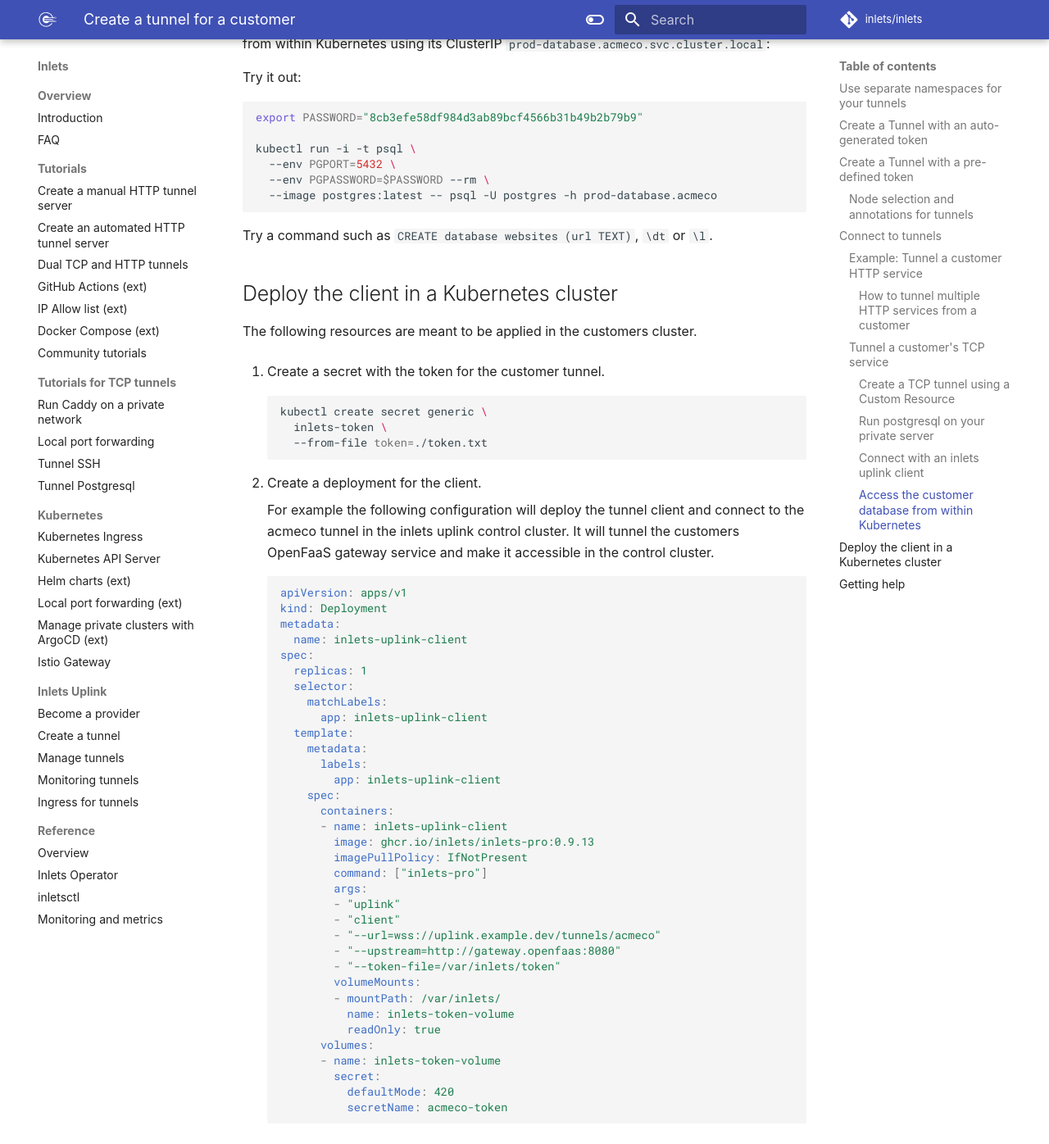
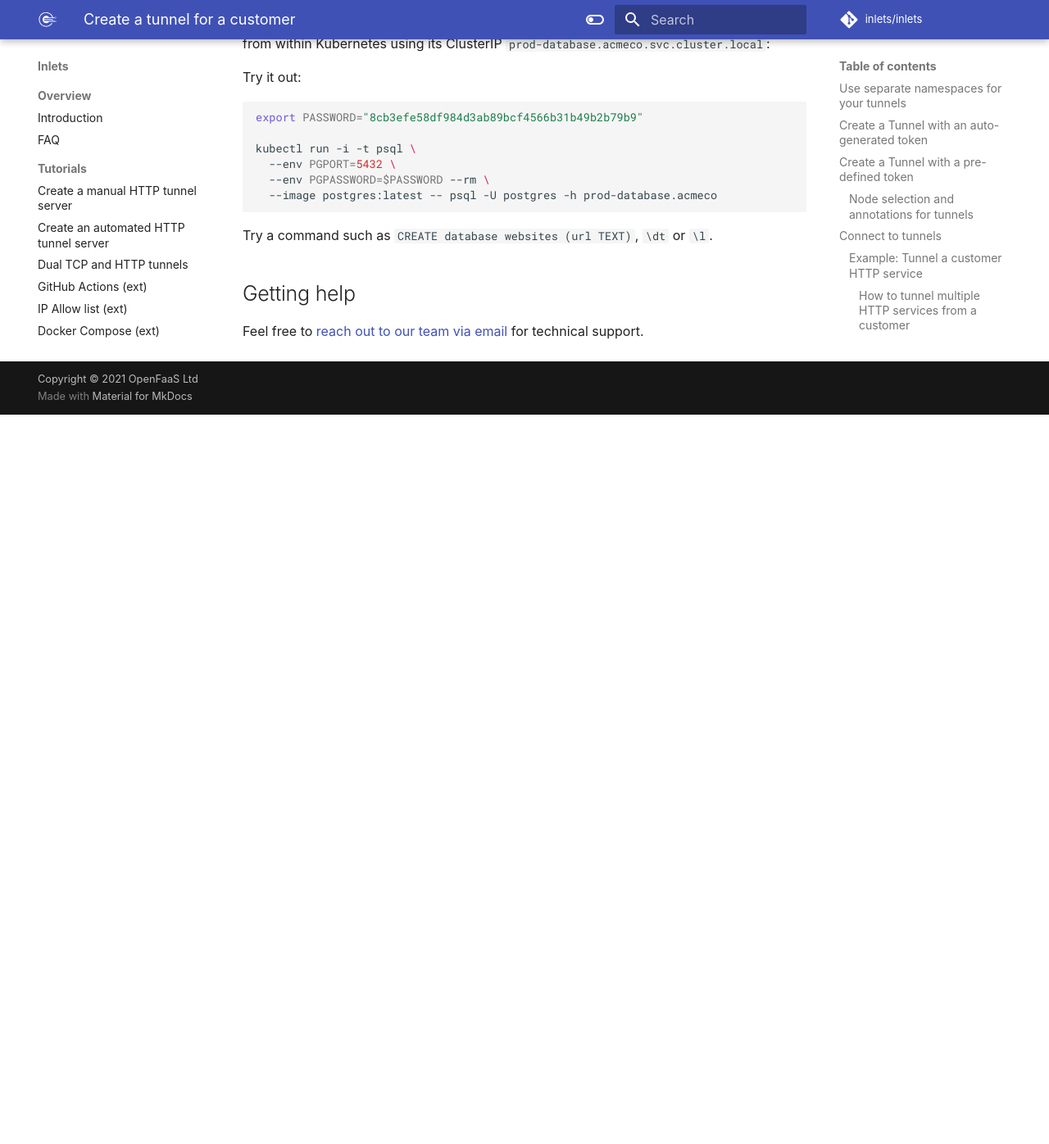
Before and after one commit to inlets/docs.inlets.dev, an MkDocs documentation site: the page built from docs/uplink/create-tunnels.md, in a window 1280 px wide and 1400 px high, scrolled down 6696 px. Shown: the top 1396 px of the window at 82% size. Built offline with MkDocs 1.6.1 and Material for MkDocs 9.7.7, drawn with Linux system fonts in a browser that asks for light colours; some web fonts are replaced; after the commit the page ends 7202 px from its top, so only the background shows below that; some of the changed lines change nothing that is shown.

Commit message:
Add connect to tunnels page in uplink docs
Add a separate page with instructions for generating connection
instuction for systemd and k8s.

Signed-off-by: Han Verstraete (OpenFaaS Ltd) <han@openfaas.com>

````diff
--- /dev/null
+++ b/docs/uplink/connect-to-tunnels.md
@@ -0,0 +1,130 @@
+# Connect to tunnels
+
+The tunnel plugin for the inlets-pro CLI can be used to get connection instructions for a tunnel.
+
+Whether the client needs to be deployed as a systemd service on the customers server or as a Kubernetes service, with the CLI it is easy to generate connection instructions for these different formats by setting the `--format` flag.
+
+Supported formats:
+
+- [CLI command](#get-connection-instructions)
+- [Systemd](#deploy-the-client-as-a-systemd-service)
+- [Kubernetes YAML Deployment](#deploy-the-client-in-a-kubernetes-cluster)
+
+Make sure you have the latest version of the tunnel command available:
+
+```bash
+inlets-pro plugin get tunnel
+```
+
+## Get connection instructions
+
+Generate the client command for the selected tunnel:
+
+```bash
+$ inlets-pro tunnel connect openfaas \
+    --domain uplink.example.com \
+    --upstream http://127.0.0.1:8080
+
+# Access your HTTP tunnel via: http://openfaas.tunnels:8000
+
+# Access your TCP tunnel via ClusterIP:
+#  openfaas.tunnels:5432
+
+inlets-pro uplink client \
+  --url=wss://uplink.example.com/tunnels/openfaas \
+  --token=tbAd4HooCKLRicfcaB5tZvG3Qj36pjFSL3Qob6b9DBlgtslmildACjWZUD \
+  --upstream=http://127.0.0.1:8080
+```
+
+Optionally the `--quiet` flag can be set to print the CLI command without the additional info.
+
+## Deploy the client as a systemd service
+
+To generate a systemd service file for the tunnel client command set the `--format` flag to `systemd`.
+
+```bash
+$ inlets-pro tunnel connect openfaas \
+    --domain uplink.example.com \
+    --upstream http://127.0.0.1:8080 \
+    --format systemd
+
+[Unit]
+Description=openfaas inlets client
+After=network.target
+
+[Service]
+Type=simple
+Restart=always
+RestartSec=5
+StartLimitInterval=0
+ExecStart=/usr/local/bin/inlets-pro uplink client --url=wss://uplink.example.com/tunnels/openfaas --token=tbAd4HooCKLRicfcaB5tZvG3Qj36pjFSL3Qob6b9DBlgtslmildACjWZUD --upstream=http://127.0.0.1:8080
+
+[Install]
+WantedBy=multi-user.target
+```
+
+Copy the service file over to the customer's host. Save the unit file as: `/etc/systemd/system/openfaas-tunnel.service`.
+
+Once the file is in place start the service for the first time:
+
+```bash
+sudo systemctl daemon-reload
+sudo systemctl enable --now openfaas-tunnel
+```
+
+Verify the tunnel client is running:
+
+```bash
+systemctl status openfaas-tunnel
+```
+
+You can also check the logs to see if the client connected successfully:
+
+```bash
+journalctl -u openfaas-tunnel
+```
+
+## Deploy the client in a Kubernetes cluster
+
+To generate a YAML deployment for a selected tunnel, set the `--format` flag to `k8s_yaml`. The generated resource can be deployed in the customers cluster.
+
+```bash
+inlets-pro tunnel connect openfaas \
+    --domain uplink.example.com \
+    --upstream http://gateway.openfaas:8080 \
+    --format k8s_yaml
+
+apiVersion: apps/v1
+kind: Deployment
+metadata:
+  name: openfaas-inlets-client
+spec:
+  replicas: 1
+  selector:
+    matchLabels:
+      app: openfaas-inlets-client
+  template:
+    metadata:
+      labels:
+        app: openfaas-inlets-client
+    spec:
+      containers:
+      - name: openfaas-inlets-client
+        image: ghcr.io/inlets/inlets-pro:0.9.14
+        imagePullPolicy: IfNotPresent
+        command: ["inlets-pro"]
+        args:
+        - "uplink"
+        - "client"
+        - "--url=wss://uplink.example.com/tunnels/openfaas"
+        - "--token=tbAd4HooCKLRicfcaB5tZvG3Qj36pjFSL3Qob6b9DBlgtslmildACjWZUD"
+        - "--upstream=http://gateway.openfaas:8080"
+```
+
+In this example we create a tunnel to uplink an [OpenFaaS](https://www.openfaas.com/) deployment.
+
+Get the logs for the client and check it connected successfully:
+
+```bash
+kubectl logs deploy/openfaas-inlets-client
+```
--- a/docs/uplink/create-tunnels.md
+++ b/docs/uplink/create-tunnels.md
@@ -347,59 +347,6 @@
 
 Try a command such as `CREATE database websites (url TEXT)`, `\dt` or `\l`.
 
-## Deploy the client in a Kubernetes cluster
-
-The following resources are meant to be applied in the customers cluster.
-
-1. Create a secret with the token for the customer tunnel.
-
-    ```bash
-    kubectl create secret generic \
-      inlets-token \
-      --from-file token=./token.txt
-    ```
-
-2. Create a deployment for the client.
-
-    For example the following configuration will deploy the tunnel client and connect to the acmeco tunnel in the inlets uplink control cluster. It will tunnel the customers OpenFaaS gateway service and make it accessible in the control cluster.
-
-    ```yaml
-    apiVersion: apps/v1
-    kind: Deployment
-    metadata:
-      name: inlets-uplink-client
-    spec:
-      replicas: 1
-      selector:
-        matchLabels:
-          app: inlets-uplink-client
-      template:
-        metadata:
-          labels:
-            app: inlets-uplink-client
-        spec:
-          containers:
-          - name: inlets-uplink-client
-            image: ghcr.io/inlets/inlets-pro:0.9.13
-            imagePullPolicy: IfNotPresent
-            command: ["inlets-pro"]
-            args:
-            - "uplink"
-            - "client"
-            - "--url=wss://uplink.example.dev/tunnels/acmeco"
-            - "--upstream=http://gateway.openfaas:8080"
-            - "--token-file=/var/inlets/token"
-            volumeMounts:
-            - mountPath: /var/inlets/
-              name: inlets-token-volume
-              readOnly: true
-          volumes:
-          - name: inlets-token-volume
-            secret:
-              defaultMode: 420
-              secretName: acmeco-token
-    ```
-
 ## Getting help
 
 Feel free to [reach out to our team via email](mailto:support@openfaas.com) for technical support.
--- a/mkdocs.yml
+++ b/mkdocs.yml
@@ -113,6 +113,7 @@
       - Become a provider: /uplink/become-a-provider/
       - Create a tunnel: /uplink/create-tunnels/
       - Manage tunnels: /uplink/manage-tunnels/
+      - Connect to tunnels: /uplink/connect-to-tunnels/
       - Monitoring tunnels: /uplink/monitoring-tunnels/
       - Ingress for tunnels: /uplink/ingress-for-tunnels/
   - Reference:
````
